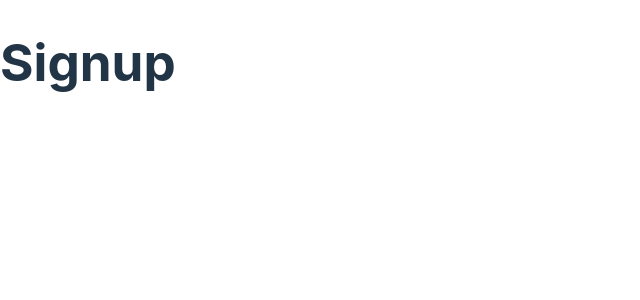
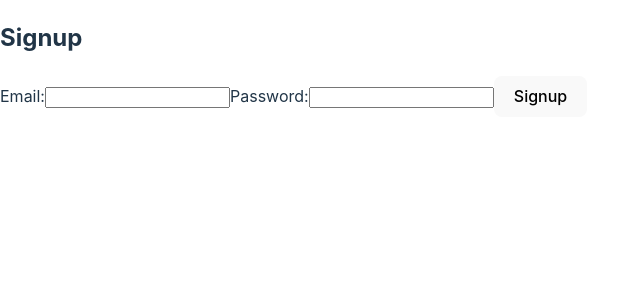
Before and after one commit to Gabriel-AFiori/jp-project-f, a React (Vite) app: page /signup in a window 1280 px wide. Shown: the top 300 px of the page, without its empty margins (0-640 px from the left). Built offline with nearby package versions, Linux system fonts and the light colour scheme.

Commit message:
SignUp implementado (novamente de forma generica)

```diff
--- a/src/pages/Login.tsx
+++ b/src/pages/Login.tsx
@@ -2,13 +2,16 @@ import { useState } from "react";
 import { FirebaseError } from "firebase/app";
 import { signInWithEmailAndPassword, signInWithPopup } from "firebase/auth";
 import { auth, googleProvider } from "../services/firebaseConfig";
+import { Link } from "react-router-dom";
 
 function Login() {
   const [email, setEmail] = useState("");
   const [password, setPassword] = useState("");
   const [error, setError] = useState("");
 
-  const handleLogin = async () => {
+  // Alterar para após o Auth ele realizar o redirecionamento da page para o dashboard ou home dependendo do app (atualmente generico para entender o comportamento do firebase)
+  const handleLogin = async (event: React.FormEvent) => {
+    event.preventDefault();
     try {
       const userCredential = await signInWithEmailAndPassword(
         auth,
@@ -28,6 +31,7 @@ function Login() {
     }
   };
 
+  // Alterar para após o Auth ele realizar o redirecionamento da page para o dashboard ou home dependendo do app (atualmente generico para entender o comportamento do firebase)
   const handleGoogleLogin = async () => {
     try {
       const userCredential = await signInWithPopup(auth, googleProvider);
@@ -46,6 +50,7 @@ function Login() {
 
   return (
     <div>
+      {/* Faz sentido existir um header aqui? Ele sera compartilhado com outras pages? Possivel componentização */}
       {/* <Header /> */}
       <h2>Login</h2>
       {error && <p>{error}</p>}
@@ -76,7 +81,10 @@ function Login() {
         Login with Google
       </button>
 
-      <button type="button"> Sign Up </button>
+      {/* Pensar em utilizar um Navigate... (é uma possibilidade) */}
+      <Link to="/signup">
+        <button type="button"> Sign Up </button>
+      </Link>
     </div>
   );
 }
--- a/src/pages/Signup.tsx
+++ b/src/pages/Signup.tsx
@@ -1,7 +1,58 @@
+import { useState } from "react";
+import { createUserWithEmailAndPassword } from "firebase/auth";
+import { auth } from "../services/firebaseConfig";
+import { FirebaseError } from "firebase/app";
+
 function Signup() {
+  const [email, setEmail] = useState("");
+  const [password, setPassword] = useState("");
+  const [error, setError] = useState("");
+
+  // Alterar para após o Auth ele realizar o redirecionamento da page para o dashboard ou home dependendo do app (atualmente generico para entender o comportamento do firebase)
+  const handleSignup = async (event: React.FormEvent) => {
+    event.preventDefault();
+    try {
+      const userCredential = await createUserWithEmailAndPassword(auth, email, password);
+      console.log(userCredential.user);
+    } catch (error: unknown) {
+      if (error instanceof FirebaseError) {
+        console.error(error.code);
+        console.error(error.message);
+        setError(error.message);
+      } else {
+        console.error("Unexpected error", error);
+        setError("An unexpected error occurred.");
+      }
+    }
+  };
+
   return (
     <div>
-      <h1>Signup</h1>
+      <h2>Signup</h2>
+      {error && <p>{error}</p>}
+
+      <form onSubmit={ handleSignup }>
+        <label>
+          Email:
+          <input
+            type="email"
+            name="email"
+            value={email}
+            onChange={(e) => setEmail(e.target.value)}
+          />
+        </label>
+        <label>
+          Password:
+          <input
+            type="password"
+            name="password"
+            value={password}
+            onChange={(e) => setPassword(e.target.value)}
+          />
+        </label>
+
+        <button type="submit">Signup</button>
+      </form>
     </div>
   );
 }
```
